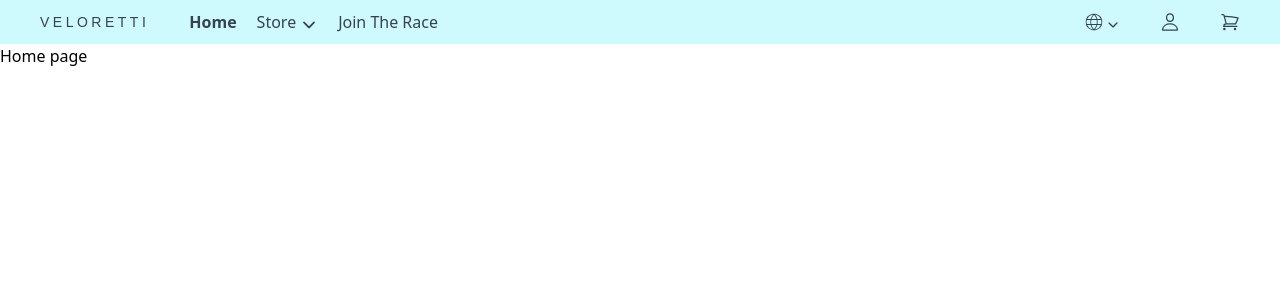
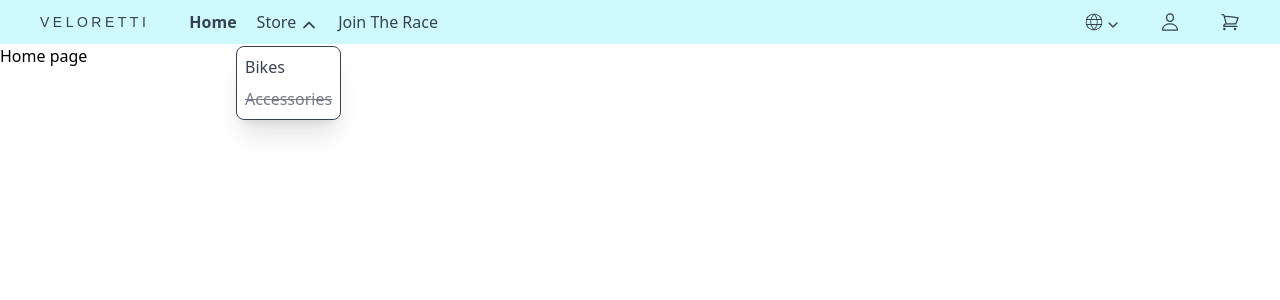
Before and after one commit to mohamedfiky/veloretti, a React (Vite) app: page / in a window 1280 px wide. Both pictures are taken after a click on the item "Store". Shown: the top 300 px of the page. Built offline with nearby package versions, Linux system fonts and the light colour scheme; a web font is replaced by a local one.

Commit message:
make Nav toggle menu functionality using useStat (THE REACT WAY) & add close when click outside functionality

```diff
--- a/src/components/Langs.tsx
+++ b/src/components/Langs.tsx
@@ -1,4 +1,4 @@
-import { useRef } from "react";
+import { useEffect, useRef } from "react";
 
 import { CiGlobe } from "react-icons/ci";
 import { IoIosArrowDown, IoIosArrowUp } from "react-icons/io";
@@ -9,7 +9,7 @@ type RefEl = React.RefObject<HTMLElement | null>;
 const toggleMenu = (menu: RefEl, arrowUp: RefEl, arrowDown: RefEl) =>{
 
 // That isn't the React way ...
-// You should use useState hook instead of  this ".classList" method.
+// You should use useState hook instead of this ".classList.toggle()" method.
 // See the React way on "Nav.tsx" component.
 
     menu.current?.classList.toggle("hidden");
@@ -20,13 +20,31 @@ const toggleMenu = (menu: RefEl, arrowUp: RefEl, arrowDown: RefEl) =>{
 function Langs() {
 
   const langMenu = useRef<HTMLUListElement | null>(null);
+  const menuContainer = useRef<HTMLDivElement | null>(null);
   const langUpArrow = useRef<HTMLSpanElement | null>(null);
   const langDownArrow = useRef<HTMLSpanElement | null>(null);
+
+  useEffect(() => {
+
+          const handleClickOutside = (e: MouseEvent) => {
+              if (!menuContainer.current?.contains(e.target as Node)){
+                if (!langMenu.current?.classList.contains("hidden")) {
+                toggleMenu(langMenu, langDownArrow, langUpArrow);
+                }
+              }
+          };
+
+          document.addEventListener("mousedown", handleClickOutside);
+          return () => document.removeEventListener("mousedown", handleClickOutside);
+
+          // see if it works also on "touch" on mobiles
+
+      }, []);
 
 
 
   return (
-    <div className="relative" onClick={()=>{toggleMenu(langMenu, langDownArrow, langUpArrow)}}>
+    <div ref={menuContainer} className="relative" onClick={()=>{toggleMenu(langMenu, langDownArrow, langUpArrow)}}>
         <span className="flex items-center gap-0.5">
             <CiGlobe className="cursor-pointer"/>
             <span ref={langDownArrow}>
--- a/src/components/Nav.tsx
+++ b/src/components/Nav.tsx
@@ -1,14 +1,30 @@
 import {NavLink, useLocation } from "react-router";
-import { useRef } from "react";
+import {useState, useRef, useEffect } from "react";
 import { IoIosArrowDown, IoIosArrowUp } from "react-icons/io";
 
-// type RefEl = React.RefObject<HTMLElement | null>;
+
 
 function Nav() {
 
-  const storeMenu = useRef<HTMLUListElement | null>(null);
-  const storeUpArrow = useRef<HTMLSpanElement | null>(null);
-  const storeDownArrow = useRef<HTMLSpanElement | null>(null);
+    const [isMenuOpen, setIsMenuOpen] = useState(false)
+
+    const menuContainer = useRef<HTMLLIElement | null>(null);
+
+
+    useEffect(() => {
+
+        const handleClickOutside = (e: MouseEvent) => {
+            if (!menuContainer.current?.contains(e.target as Node)){
+              setIsMenuOpen(false);
+            }
+        };
+
+        document.addEventListener("mousedown", handleClickOutside);
+        return () => document.removeEventListener("mousedown", handleClickOutside);
+
+        // see if it works also on "touch" on mobiles
+
+    }, []);
 
     const location = useLocation();
     const isStoreActive = location.pathname.startsWith("/store");
@@ -19,19 +35,24 @@ function Nav() {
         <li>
             <NavLink className={({ isActive }) => `${isActive ? "font-semibold" : ""}`} to="/">home</NavLink>
         </li>
-        <li className="relative cursor-pointer" /* onClick={()=>{toggleMenu(storeMenu, storeDownArrow, storeUpArrow)}} */>
+        <li ref={menuContainer} className="relative cursor-pointer" onClick={()=>{setIsMenuOpen(!isMenuOpen)}} >
             <a className= {`${isStoreActive ? "font-semibold" : ""} flex items-center gap-1`}>
             store
-            <span ref={storeDownArrow}>
+            {
+                isMenuOpen ? (
+                    <span>
+                        <IoIosArrowUp className=" mt-1.5 text-lg cursor-pointer" />
+                    </span>
+                ): (
+                    <span>
                         <IoIosArrowDown className=" mt-1.5 text-lg cursor-pointer" />
                     </span>
-            <span ref={storeUpArrow} className="hidden">
-                <IoIosArrowUp className=" mt-1.5 text-lg cursor-pointer" />
-            </span>
+                )
+            }
             </a>
 
-
-            <ul ref={storeMenu} className="hidden absolute top-9 -left-1/3 border border-gray-700 rounded-lg overflow-hidden shadow-xl">
+            {isMenuOpen &&  (
+                <ul className="absolute top-9 -left-1/3 border border-gray-700 rounded-lg overflow-hidden shadow-xl">
                     <li className="px-2 pt-2 pb-1 hover:bg-gray-200">
                         <NavLink className={({ isActive }) => `${isActive ? "font-semibold" : ""}`} to="/store/bikes">bikes</NavLink>
                     </li>
@@ -39,7 +60,8 @@ function Nav() {
                         <a className=" opacity-70 line-through cursor-not-allowed">accessories</a>
                     </li>
                 </ul>
-
+                )
+            }
 
         </li>
         <li>
```
Lines whose indentation alone changed are shown as unchanged.
